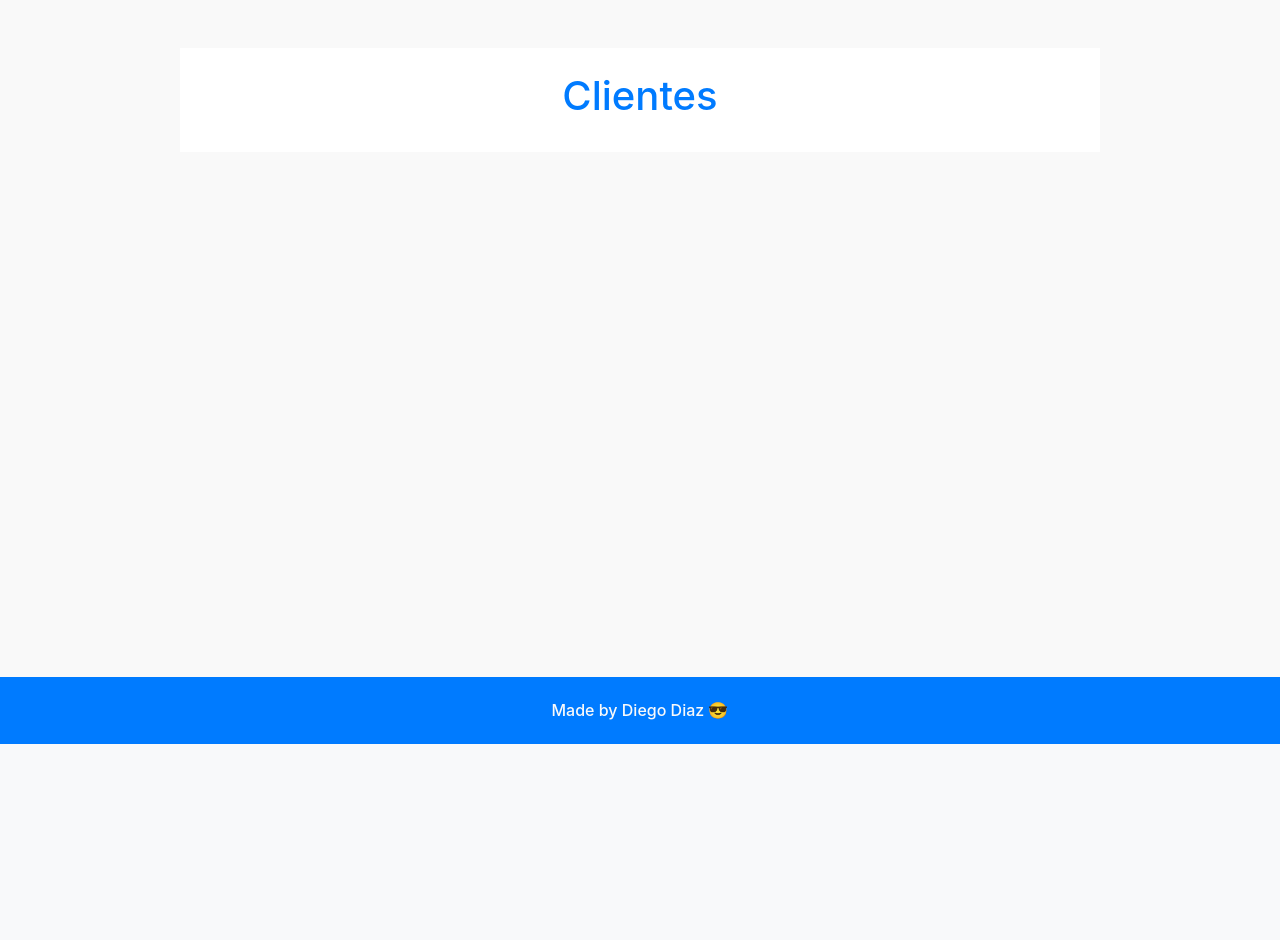
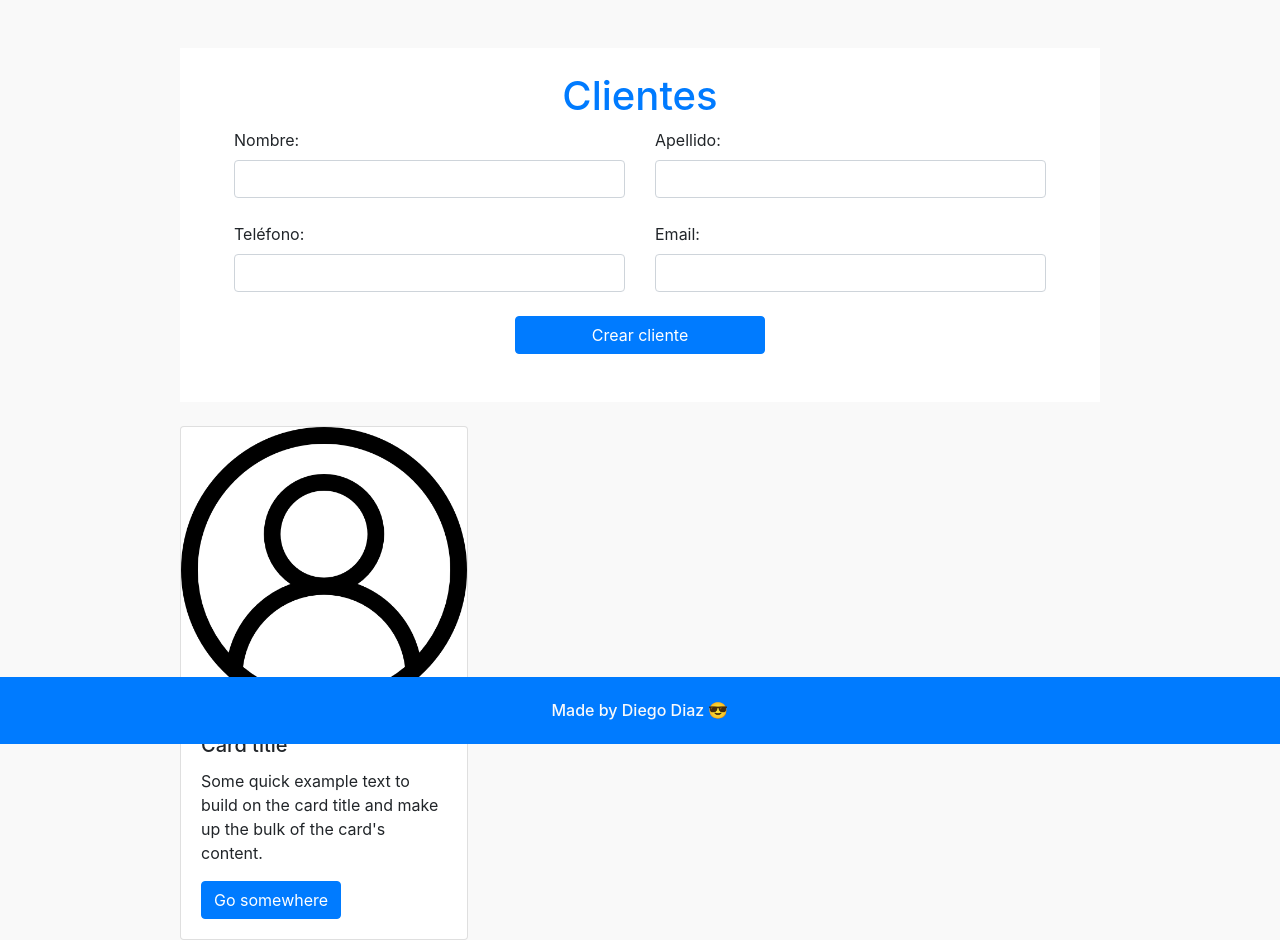
Before and after one commit to DiegoDiazV/tercera-preentrega_diego-diaz, a Django app: page /clientes in a window 1280 px wide. Shown: the part 56-996 px from the top of the page. Before the commit the page ends 800 px from the top, so only its background shows below. Run offline with Django 4.2, Linux system fonts and the light colour scheme; some libraries are stand-ins or nearby versions.

Commit message:
Carga de formulario y configuracion de archivos static

```diff
--- a/project/TerceraPreentregaApp/forms.py
+++ b/project/TerceraPreentregaApp/forms.py
@@ -0,0 +1,31 @@
+from django import forms
+
+class ClienteForm(forms.Form):
+    nombre = forms.CharField(
+        label="Nombre",
+        max_length=50
+    )
+    nombre.widget.attrs.update({
+        'class':'form-control'
+    })
+    apellido = forms.CharField(
+        label="Apellido",
+        max_length=50
+    )
+    apellido.widget.attrs.update({
+        'class':'form-control'
+    })
+    telefono = forms.CharField(
+        label="Teléfono",
+        max_length=9
+    )
+    telefono.widget.attrs.update({
+        'class':'form-control'
+    })
+    email = forms.CharField(
+        label="Email",
+        max_length=50
+    )
+    email.widget.attrs.update({
+        'class':'form-control'
+    })
--- a/project/TerceraPreentregaApp/urls.py
+++ b/project/TerceraPreentregaApp/urls.py
@@ -2,6 +2,6 @@ from django.urls import path
 from . import views
 
 urlpatterns = [
-    path('', views.home),
-    path('clientes', views.clientes)
+    path('', views.home, name="Home"),
+    path('clientes', views.clientes, name="Clientes")
 ]
--- a/project/TerceraPreentregaApp/views.py
+++ b/project/TerceraPreentregaApp/views.py
@@ -1,8 +1,22 @@
 from django.shortcuts import render
+from TerceraPreentregaApp.forms import ClienteForm
+from TerceraPreentregaApp.models import Cliente
 
 # Create your views here.
 def home(request):
     return render(request, "home.html")
 
 def clientes(request):
-    return render(request, "clientes.html")
+    if request.method == 'POST':
+        form = ClienteForm(request.POST)
+        print(form)
+        if form.is_valid:
+            data = form.cleaned_data
+            cliente = Cliente(data["nombre"], data["apellido"], data["telefono"], data["email"])
+            cliente.save()
+            return render(request, "clientes.html", {"form":form})
+
+    else:
+        form = ClienteForm()
+
+    return render(request, "clientes.html", {"form":form})
--- a/project/config/settings.py
+++ b/project/config/settings.py
@@ -11,10 +11,9 @@ https://docs.djangoproject.com/en/4.2/ref/settings/
 """
 
 from pathlib import Path
-
+import os
 # Build paths inside the project like this: BASE_DIR / 'subdir'.
 BASE_DIR = Path(__file__).resolve().parent.parent
-
 
 # Quick-start development settings - unsuitable for production
 # See https://docs.djangoproject.com/en/4.2/howto/deployment/checklist/
@@ -118,6 +117,7 @@ USE_TZ = True
 # https://docs.djangoproject.com/en/4.2/howto/static-files/
 
 STATIC_URL = 'static/'
+STATICFILES_DIRS = (os.path.join(BASE_DIR, 'static'),)
 
 # Default primary key field type
 # https://docs.djangoproject.com/en/4.2/ref/settings/#default-auto-field
--- a/project/templates/base.html
+++ b/project/templates/base.html
@@ -8,6 +8,7 @@
     <title>Tercera Preentrega</title>
     {% load bootstrap4 %}
     {% bootstrap_css %}
+    {% load static %}
     <style>
         .bg-base{
             background-color: #F9F9F9;
@@ -15,13 +16,16 @@
         .bg-white{
             background-color: white;
         }
+        .w-100{
+            width: 100%;
+        }
     </style>
 </head>
 
 <body class="bg-base">
     <nav class="navbar navbar-expand-lg bg-body-tertiary bg-primary" data-bs-theme="dark">
         <div class="container-fluid">
-            <a class="navbar-brand text-light" href="#">Tercera Preentrega app</a>
+            <a class="navbar-brand text-light" href="{% url 'Home' %}">Tercera Preentrega app</a>
             <button class="navbar-toggler" type="button" data-bs-toggle="collapse" data-bs-target="#navbarNav"
                 aria-controls="navbarNav" aria-expanded="false" aria-label="Toggle navigation">
                 <span class="navbar-toggler-icon"></span>
@@ -29,7 +33,7 @@
             <div class="collapse navbar-collapse" id="navbarNav">
                 <ul class="navbar-nav">
                     <li class="nav-item">
-                        <a class="nav-link text-light" aria-current="page" href="#">Clientes</a>
+                        <a class="nav-link text-light" aria-current="page" href="{% url 'Clientes' %}">Clientes</a>
                     </li>
                     <li class="nav-item">
                         <a class="nav-link text-light" href="#">Productos</a>
--- a/project/templates/clientes.html
+++ b/project/templates/clientes.html
@@ -1,13 +1,52 @@
 {% extends "base.html" %}
-{% load static %}
 {% block content %}
 <div class="d-flex justify-content-center mt-5 p-4 bg-white">
     <div class="container">
         <div class="row">
             <div class="col-12">
                 <h1 class="text-center text-primary">Clientes</h1>
+                <form action="" method="POST">{% csrf_token %}
+                    <div class="container">
+                        <div class="row justify-content-center">
+                            <div class="col-6">
+                                {{ form.nombre.label_tag }}
+                                {{ form.nombre }}
+                            </div>
+                            <div class="col-6">
+                                {{ form.apellido.label_tag }}
+                                {{ form.apellido }}
+                            </div>
+                        </div>
+                        <div class="row justify-content-center mt-4">
+                            <div class="col-6">
+                                {{ form.telefono.label_tag }}
+                                {{ form.telefono }}
+                            </div>
+                            <div class="col-6">
+                                {{ form.email.label_tag }}
+                                {{ form.email }}
+                            </div>
+                        </div>
+                        <div class="row justify-content-center mt-4">
+                            <div class="col-4">
+                                <input type="submit", value="Crear cliente" class="btn btn-primary w-100">
+                            </div>
+                        </div>
+                    </div>
+                </form>
+                <br>
             </div>
         </div>
     </div>
 </div>
+<br>
+<div class="card" style="width: 18rem;">
+    {% load static %}
+    <img class="card-img-top" src="{% static 'user.png' %}" alt="Card image cap">
+    <div class="card-body">
+      <h5 class="card-title">Card title</h5>
+      <p class="card-text">Some quick example text to build on the card title and make up the bulk of the card's content.</p>
+      <a href="#" class="btn btn-primary">Go somewhere</a>
+    </div>
+</div>
 {% endblock content %}
--- a/project/templates/home.html
+++ b/project/templates/home.html
@@ -17,7 +17,7 @@
         <div class="row justify-content-center">
             <div class="col-3">
                 <div class="text-center">
-                    <button type="button" class="btn btn-primary">Nuevo cliente</button>
+                    <a class="btn btn-primary" href="{% url 'Clientes' %}">Nuevo cliente</a>
                 </div>
             </div>
             <div class="col-3">
```
Also changed, not shown: project/static/user.png (added).
